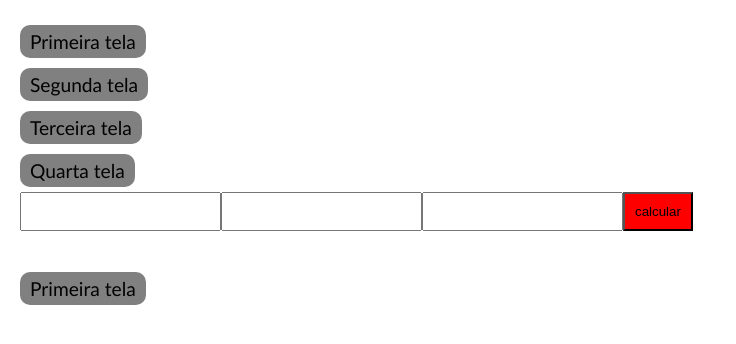
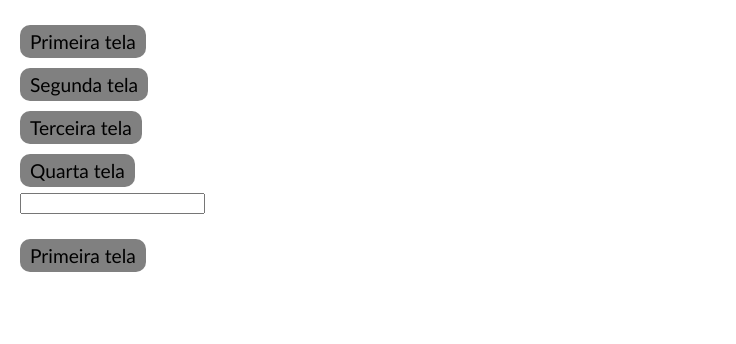
Before and after one commit to Arthur-Sant/Trabalho-react, a React (Create React App) app: page / in a window 1280 px wide. Both pictures are taken after a click on the button "Quarta tela". Shown: the top 344 px of the page, without its empty margins (0-736 px from the left). Built offline with nearby package versions, Linux system fonts and the light colour scheme.

Commit message:
finished screen 4

```diff
--- a/src/App.js
+++ b/src/App.js
@@ -3,6 +3,7 @@ import FirstScreen from "./exercicio1/FirstScreen";
 import { Component } from "react";
 import SecondScreen from "./exercicio2/SecondScreen";
 import ThirdScreen from "./exercicio3/ThirdScreen";
+import FourthScreen from "./exercicio4/FourthScreen";
 
 class App extends Component {
   constructor(props) {
@@ -44,7 +45,7 @@ class App extends Component {
         <br />
 
         <button className={'screenButton'} id="fourth" onClick={(e) => this.stateButton(e)}>Quarta tela</button>
-        {this.state.fourthScreen ? <FirstScreen /> : ""}
+        {this.state.fourthScreen ? <FourthScreen /> : ""}
         <br />
 
         <button className={'screenButton'} id="fifth" onClick={(e) => this.stateButton(e)}>Primeira tela</button>
--- /dev/null
+++ b/src/exercicio4/FourthScreen.js
@@ -0,0 +1,27 @@
+import { Component } from 'react';
+import Input from '../shared/components/Input/Input';
+export default class FourthScreen extends Component {
+  constructor(props){
+    super(props);
+
+    this.state = {letras: 0}
+  }
+
+  change({target: {value}}){
+    const palavras = value.split(" ")
+    this.setState({letras: palavras.length});
+  }
+
+  render(){
+    return (
+      <div>
+        <input type="text" id="letras" onChange={(e) => this.change(e)}/>
+        {this.state.letras ? (
+          <ul>
+            <li><b>Palavras:</b> {this.state.letras}</li>
+          </ul>
+        ) : ""}
+      </div>
+    );
+  }
+}
```
